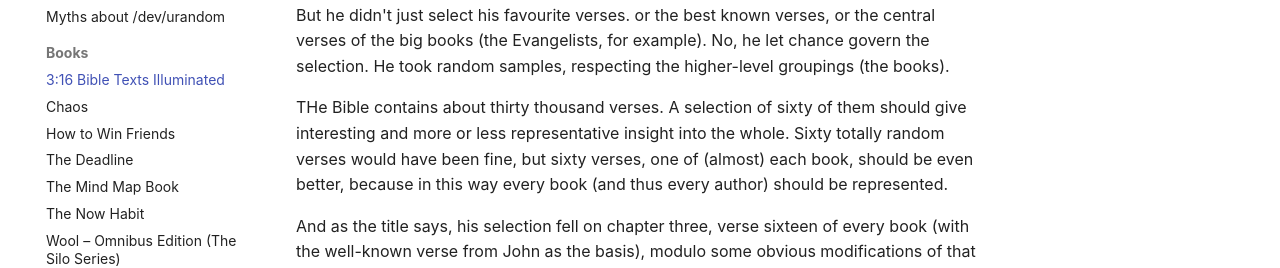
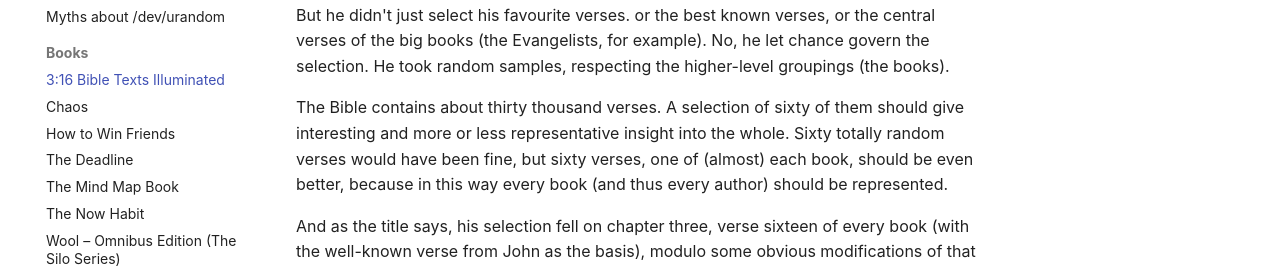
Before and after one commit to th/2uo.de, an MkDocs documentation site: the page built from docs/Books/316-bible-texts-illuminated.md, in a window 1280 px wide and 900 px high, scrolled down 561 px. Shown: the part 163-431 px from the top of the window. Built offline with MkDocs 1.6.1 and Material for MkDocs 9.7.7, drawn with Linux system fonts in a browser that asks for light colours.

Commit message:
Fixed typo.

```diff
--- a/docs/Books/316-bible-texts-illuminated.md
+++ b/docs/Books/316-bible-texts-illuminated.md
@@ -21,7 +21,7 @@ So far nothing unusual, the time constraints of a Bible course already forces th
 But he didn't just select his favourite verses. or the best known verses, or the central verses of the big books (the Evangelists, for example).
 No, he let chance govern the selection. He took random samples, respecting the higher-level groupings (the books).
 
-THe Bible contains about thirty thousand verses. A selection of sixty of them should give interesting and more or less representative insight
+The Bible contains about thirty thousand verses. A selection of sixty of them should give interesting and more or less representative insight
 into the whole. Sixty totally random verses would have been fine, but sixty verses, one of (almost) each book, should be even better,
 because in this way every book (and thus every author) should be represented.
 
```
